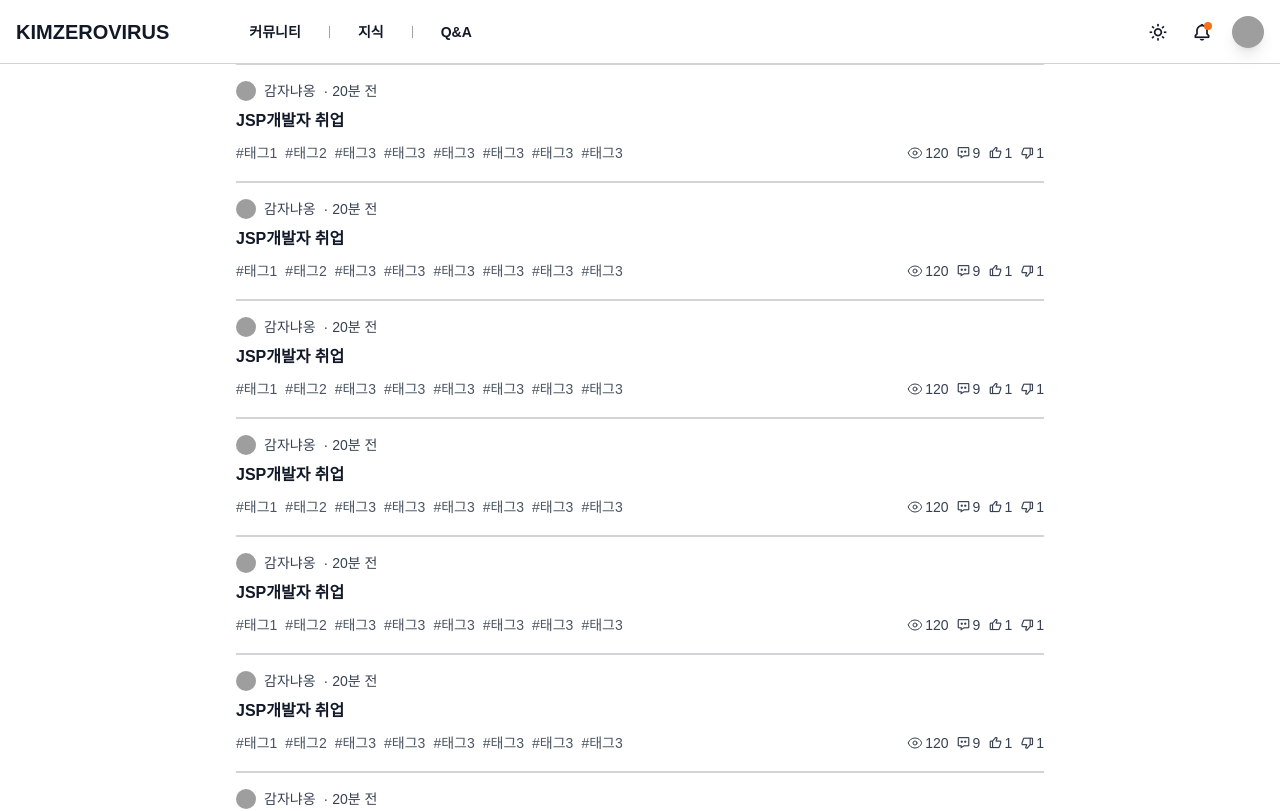
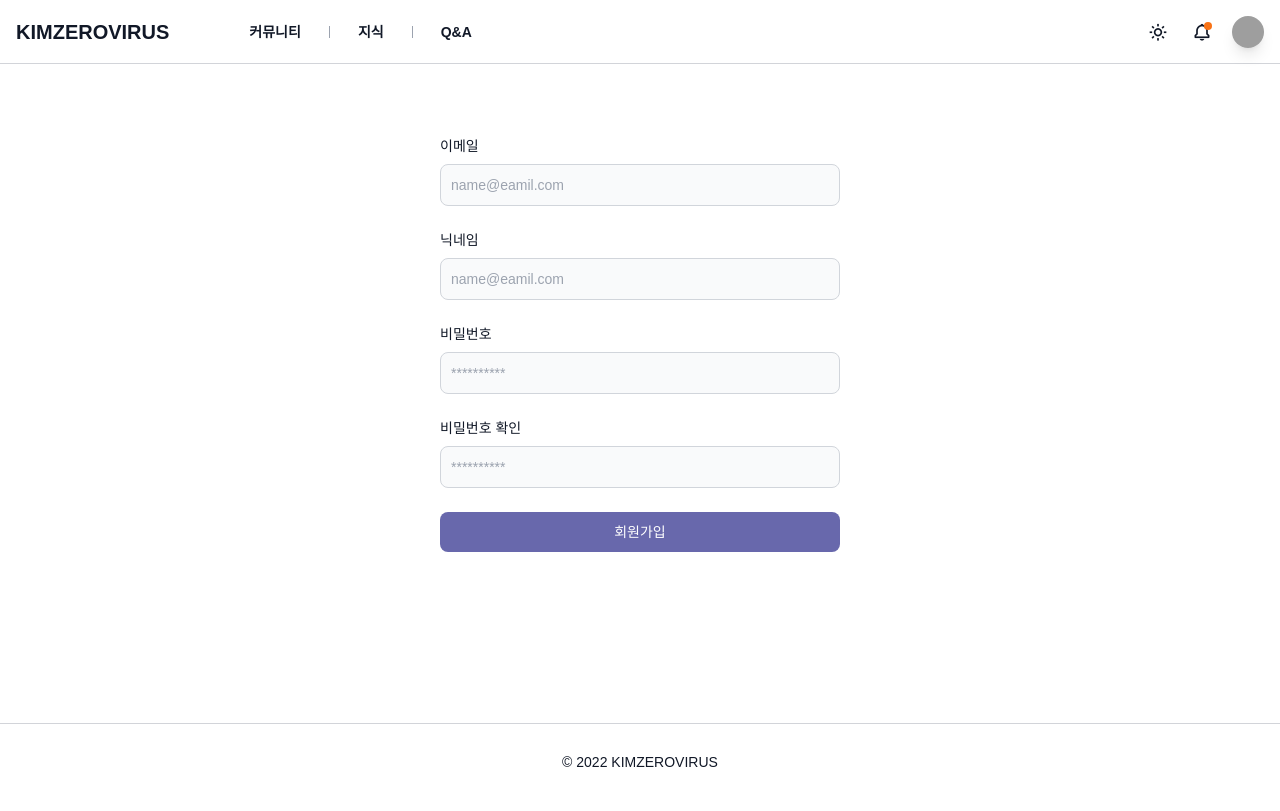
Before and after one commit to kimzerovirus/simple-sns, a Next.js app in the folder frontend/: page /register in a window 1280 px wide. Shown: the top 811 px of the page. Built offline with nearby package versions, Linux system fonts and the light colour scheme; grey boxes are pictures that could not be loaded.

Commit message:
회원가입 ui

```diff
--- a/frontend/src/components/post/Tags.tsx
+++ b/frontend/src/components/post/Tags.tsx
@@ -22,7 +22,7 @@ interface TagProps {
 
 export const Tag: React.FC<TagProps> = ({ name, size }) => (
 	<a
-		className={`shrink-0 flex rounded space-x-0.5 font-medium bg-gray-100 dark:bg-gray-700 dark:text-gray-300 py-0.5 px-2.5 text-${size}`}
+		className={`shrink-0 flex rounded space-x-0.5 font-medium bg-gray-100 dark:bg-gray-700 dark:text-gray-300 py-0.5 px-2 text-${size}`}
 		href="/community/life"
 	>
 		<i className="flex justify-center items-center bx bx-purchase-tag-alt"></i>
--- /dev/null
+++ b/frontend/src/pages/register.tsx
@@ -0,0 +1,68 @@
+import Link from 'next/link';
+import React from 'react';
+
+const register = () => {
+	return (
+		<div className="flex flex-col items-center justify-center px-6 py-8 my-6 md:my-10 w-full mx-auto max-w-md">
+			<form className="space-y-4 md:space-y-6 w-full" action="#">
+				<div>
+					<label htmlFor="email" className="block mb-2 text-sm font-medium">
+						이메일
+					</label>
+					<input
+						type="email"
+						name="email"
+						id="email"
+						className="bg-gray-50 border border-gray-300 text-gray-900 sm:text-sm rounded-lg focus:ring-primary-main focus:border-primary-main block w-full p-2.5 dark:bg-gray-700 dark:border-gray-600 dark:placeholder-gray-400 dark:text-white "
+						placeholder="name@eamil.com"
+					/>
+				</div>
+				<div>
+					<label htmlFor="nickname" className="block mb-2 text-sm font-medium">
+						닉네임
+					</label>
+					<input
+						type="text"
+						name="nickname"
+						id="nickname"
+						className="bg-gray-50 border border-gray-300 text-gray-900 sm:text-sm rounded-lg focus:ring-primary-main focus:border-primary-main block w-full p-2.5 dark:bg-gray-700 dark:border-gray-600 dark:placeholder-gray-400 dark:text-white "
+						placeholder="name@eamil.com"
+					/>
+				</div>
+				<div>
+					<label htmlFor="password" className="block mb-2 text-sm font-medium ">
+						비밀번호
+					</label>
+					<input
+						type="password"
+						name="password"
+						id="password"
+						placeholder="**********"
+						className="bg-gray-50 border border-gray-300 text-gray-900 sm:text-sm rounded-lg focus:border-primary-main block w-full p-2.5 dark:bg-gray-700 dark:border-gray-600 dark:placeholder-gray-400 dark:text-white"
+					/>
+				</div>
+				<div>
+					<label htmlFor="passwordConfirm" className="block mb-2 text-sm font-medium ">
+						비밀번호 확인
+					</label>
+					<input
+						type="password"
+						name="passwordConfirm"
+						id="passwordConfirm"
+						placeholder="**********"
+						className="bg-gray-50 border border-gray-300 text-gray-900 sm:text-sm rounded-lg focus:border-primary-main block w-full p-2.5 dark:bg-gray-700 dark:border-gray-600 dark:placeholder-gray-400 dark:text-white"
+					/>
+				</div>
+
+				<button
+					type="submit"
+					className="w-full text-white bg-primary-main hover:bg-primary-dark focus:ring-4 focus:outline-none font-medium rounded-lg text-sm px-5 py-2.5 text-center dark:bg-primary-main"
+				>
+					회원가입
+				</button>
+			</form>
+		</div>
+	);
+};
+
+export default register;
```
